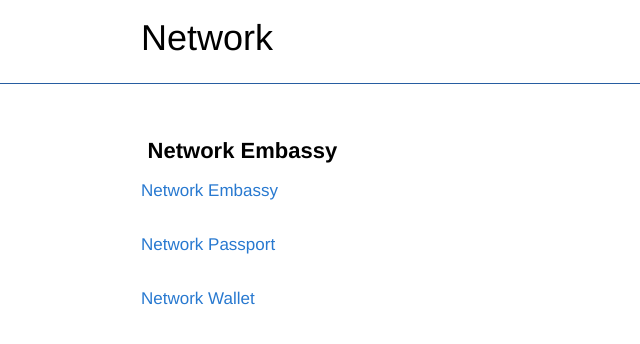
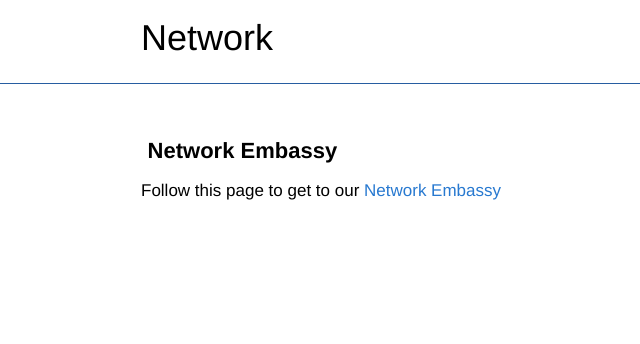
Before and after one commit to networkf/network.github.io, a Jekyll site: the page built from embassy.md, in a window 1280 px wide. Shown: the top 344 px of the page, without its empty margins (134-774 px from the left). Built offline with Jekyll 4.4.1, drawn with Linux system fonts in a browser that asks for light colours; some web fonts are replaced; our own code applies the rules of GitHub Pages for plain Markdown files; the repository's description, which GitHub fills in, is left out.

Commit message:
Update embassy.md

```diff
--- a/embassy.md
+++ b/embassy.md
@@ -8,11 +8,6 @@ layout: default
 
 ## Network Embassy
 
-<a href="https://embassy.network.com.de" target="_blank">Network Embassy</a>
+Follow this page to get to our <a href="https://embassy.network.com.de" target="_blank">Network Embassy</a>
 <br>
 <br>
-<a href="https://passport.network.com.de" target="_blank">Network Passport</a>
-<br>
-<br>
-<a href="https://wallet.network.com.de" target="_blank">Network Wallet</a>
-<br>
```
